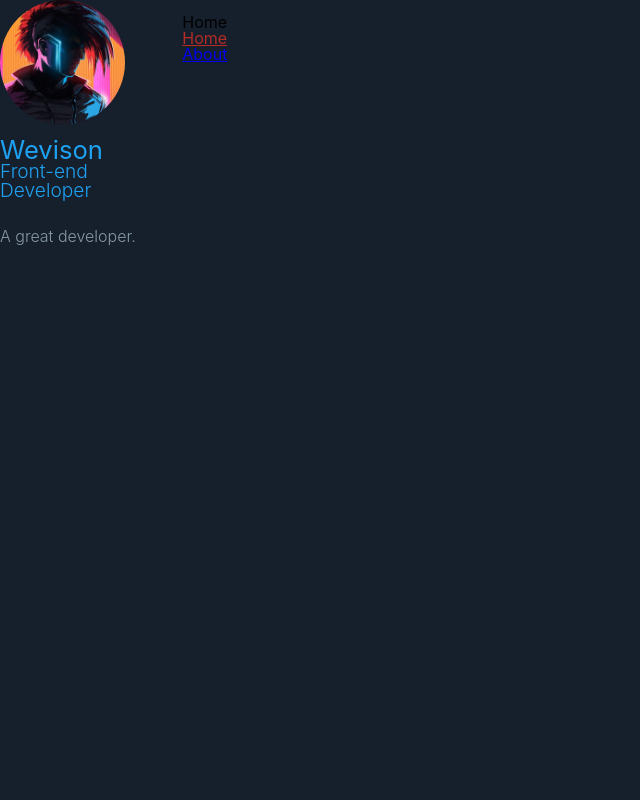
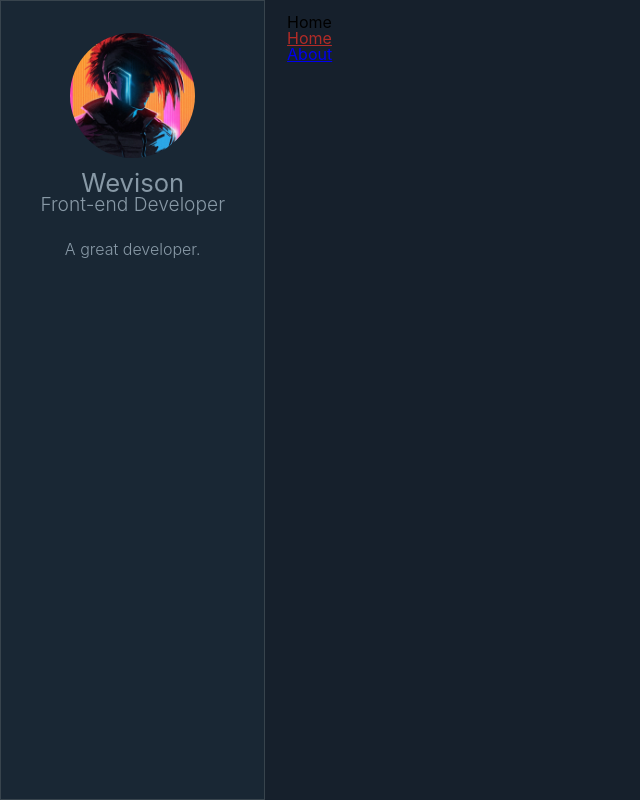
Before and after one commit to XxWexX5/my-blog, a Gatsby site: page / in a window 1280 px wide. Shown: the whole page, without its empty margins (0-640 px from the left). Built offline with nearby package versions, Linux system fonts and the light colour scheme; Gatsby itself is replaced by a stand-in of ours.

Commit message:
[ FEATURE ] Adding style component sidebar.

```diff
--- a/src/components/Layout/index.tsx
+++ b/src/components/Layout/index.tsx
@@ -4,15 +4,13 @@ import PropTypes from "prop-types"
 import GlobalStyled from "../../styles/global-styles"
 import * as Styled from "./styles"
 
-import Profile from "../Profile"
+import Sidebar from "../Sidebar"
 
 const Layout = ({ children }) => {
   return (
     <>
       <Styled.LayoutWrapper>
-        <aside>
-          <Profile />
-        </aside>
+        <Sidebar />
         <Styled.LayoutMain>{children}</Styled.LayoutMain>
       </Styled.LayoutWrapper>
 
--- a/src/components/Profile/styles.js
+++ b/src/components/Profile/styles.js
@@ -8,6 +8,7 @@ export const ProfileWrapper = styled.section`
   flex-direction: column;
 `
 export const ProfileLink = styled(Link)`
+  color: #8899a6;
   font-size: 1.6rem;
   text-decoration: none;
   transition: color 0.5s;
--- /dev/null
+++ b/src/components/Sidebar/index.tsx
@@ -0,0 +1,13 @@
+import React from "react"
+
+import Profile from "../Profile"
+
+import * as Styled from "./styles"
+
+const Sidebar = () => (
+  <Styled.SidebarWrapper>
+    <Profile />
+  </Styled.SidebarWrapper>
+)
+
+export default Sidebar
--- /dev/null
+++ b/src/components/Sidebar/styles.js
@@ -0,0 +1,13 @@
+import styled from "styled-components"
+
+export const SidebarWrapper = styled.aside`
+  width: 20rem;
+  height: 100vh;
+  display: flex;
+  align-items: center;
+  flex-direction: column;
+  padding: 2rem;
+  border: 1px solid #38444d;
+  background: #192734;
+  text-align: center;
+`
```
